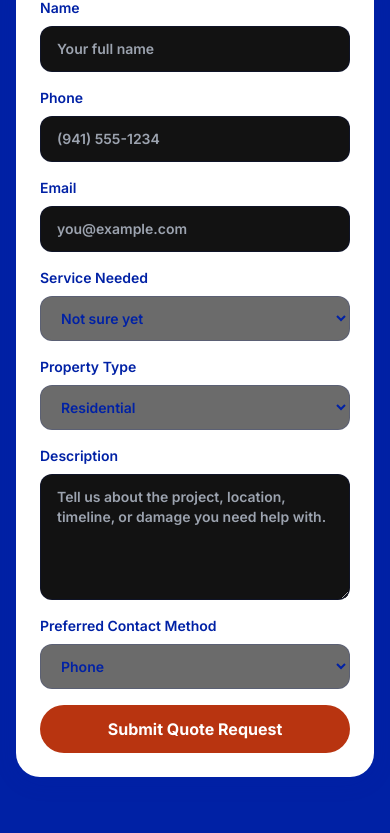
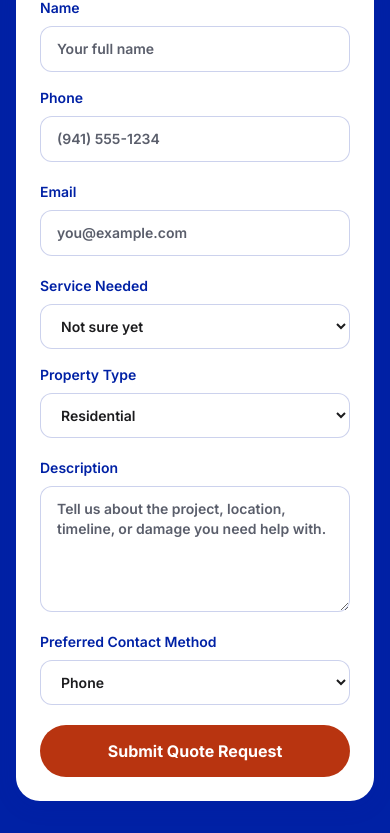
Before and after one commit to ecomstrategics/seacoast-bd, a Next.js app: page /contact in a window 390 px wide. Shown: the part 1251-2084 px from the top of the page. Built offline with nearby package versions, Linux system fonts and the light colour scheme.

Commit message:
Fix mega-menu pillar colors, redesign contact form for ADA, add Storage Containers option
All-navy pillar headings in the solutions mega menu (white on mobile),
scoped light color-scheme on the quote form to fix blue-on-grey contrast,
and add Storage Containers to the Service Needed dropdown.

```diff
--- a/src/components/Header.tsx
+++ b/src/components/Header.tsx
@@ -6,7 +6,7 @@ import { useEffect, useRef, useState } from "react";
 import { primaryNav, solutionsMega } from "@/data/navigation";
 
 const pillarLabels = { protect: "Protect", improve: "Improve", expand: "Expand" } as const;
-const pillarAccents = { protect: "text-orange", improve: "text-navy", expand: "text-copper" } as const;
+const pillarAccents = { protect: "text-navy", improve: "text-navy", expand: "text-navy" } as const;
 
 export function Header() {
   const [mobileOpen, setMobileOpen] = useState(false);
@@ -210,7 +210,7 @@ export function Header() {
       {mobileOpen && (
         <nav id="mobile-menu" className="max-h-[calc(100dvh-120px)] overflow-y-auto border-t border-white/10 bg-navy px-4 pb-24 text-white lg:hidden" aria-label="Mobile navigation">
           <div className="container space-y-1 py-3">
-            <p className="px-3 py-1.5 text-xs font-bold uppercase tracking-widest text-orange">Protect</p>
+            <p className="px-3 py-1.5 text-xs font-bold uppercase tracking-widest text-white">Protect</p>
             {solutionsMega.protect.map((link) => (
               <Link key={link.href} href={link.href} className="block rounded-lg px-3 py-2.5 text-sm font-medium text-white/90 hover:bg-white/10 hover:text-orange" onClick={() => setMobileOpen(false)}>{link.label}</Link>
             ))}
@@ -218,7 +218,7 @@ export function Header() {
             {solutionsMega.improve.map((link) => (
               <Link key={link.href} href={link.href} className="block rounded-lg px-3 py-2.5 text-sm font-medium text-white/90 hover:bg-white/10 hover:text-orange" onClick={() => setMobileOpen(false)}>{link.label}</Link>
             ))}
-            <p className="mt-3 px-3 py-1.5 text-xs font-bold uppercase tracking-widest text-copper-light">Expand</p>
+            <p className="mt-3 px-3 py-1.5 text-xs font-bold uppercase tracking-widest text-white">Expand</p>
             {solutionsMega.expand.map((link) => (
               <Link key={link.href} href={link.href} className="block rounded-lg px-3 py-2.5 text-sm font-medium text-white/90 hover:bg-white/10 hover:text-orange" onClick={() => setMobileOpen(false)}>{link.label}</Link>
             ))}
--- a/src/components/QuoteForm.tsx
+++ b/src/components/QuoteForm.tsx
@@ -42,8 +42,11 @@ export function QuoteForm({
 
   const isSubmitting = status === "submitting";
 
+  const fieldClass =
+    "rounded-xl border border-navy/20 bg-white px-4 py-3 text-charcoal placeholder:text-text-secondary transition focus:border-orange focus:outline-none focus:ring-2 focus:ring-orange/30";
+
   return (
-    <form action={formspreeUrl} method="POST" onSubmit={handleSubmit} className="grid gap-4 rounded-3xl bg-white p-6 shadow-soft">
+    <form action={formspreeUrl} method="POST" onSubmit={handleSubmit} className="grid gap-5 rounded-3xl bg-white p-6 shadow-soft md:p-8 [color-scheme:light]">
       {/* Hidden tracking fields */}
       {defaultCity && <input type="hidden" name="city" value={defaultCity} />}
       <input type="hidden" name="rep" value={repKey} />
@@ -51,30 +54,31 @@ export function QuoteForm({
       <div className="grid gap-4 md:grid-cols-2">
         <label className="grid gap-2 text-sm font-semibold text-navy">
           Name
-          <input name="name" autoComplete="name" placeholder="Your full name" required className="rounded-xl border border-navy/15 px-4 py-3" />
+          <input name="name" autoComplete="name" placeholder="Your full name" required className={fieldClass} />
         </label>
         <label className="grid gap-2 text-sm font-semibold text-navy">
           Phone
-          <input name="phone" type="tel" autoComplete="tel" placeholder="(941) 555-1234" required className="rounded-xl border border-navy/15 px-4 py-3" />
+          <input name="phone" type="tel" autoComplete="tel" placeholder="(941) 555-1234" required className={fieldClass} />
         </label>
       </div>
 
       <label className="grid gap-2 text-sm font-semibold text-navy">
         Email
-        <input name="email" type="email" autoComplete="email" placeholder="you@example.com" required className="rounded-xl border border-navy/15 px-4 py-3" />
+        <input name="email" type="email" autoComplete="email" placeholder="you@example.com" required className={fieldClass} />
       </label>
 
       <div className="grid gap-4 md:grid-cols-2">
         <label className="grid gap-2 text-sm font-semibold text-navy">
           Service Needed
-          <select name="service" defaultValue={defaultService ?? "Not sure yet"} className="rounded-xl border border-navy/15 px-4 py-3">
+          <select name="service" defaultValue={defaultService ?? "Not sure yet"} className={fieldClass}>
             <option>Not sure yet</option>
             {services.map((service) => <option key={service.slug}>{service.name}</option>)}
+            <option>Storage Containers</option>
           </select>
         </label>
         <label className="grid gap-2 text-sm font-semibold text-navy">
           Property Type
-          <select name="propertyType" className="rounded-xl border border-navy/15 px-4 py-3">
+          <select name="propertyType" className={fieldClass}>
             <option>Residential</option>
             <option>Commercial</option>
           </select>
@@ -83,23 +87,23 @@ export function QuoteForm({
 
       <label className="grid gap-2 text-sm font-semibold text-navy">
         Description
-        <textarea name="description" rows={5} placeholder="Tell us about the project, location, timeline, or damage you need help with." className="rounded-xl border border-navy/15 px-4 py-3" />
+        <textarea name="description" rows={5} placeholder="Tell us about the project, location, timeline, or damage you need help with." className={fieldClass} />
       </label>
 
       <label className="grid gap-2 text-sm font-semibold text-navy">
         Preferred Contact Method
-        <select name="contactMethod" className="rounded-xl border border-navy/15 px-4 py-3">
+        <select name="contactMethod" className={fieldClass}>
           <option>Phone</option>
           <option>Email</option>
           <option>Text</option>
         </select>
       </label>
 
-      {status === "success" && <p className="rounded-xl bg-orange/10 px-4 py-3 text-sm font-semibold text-orange">Thanks -- your quote request was sent. We will follow up shortly.</p>}
+      {status === "success" && <p className="rounded-xl bg-success/10 px-4 py-3 text-sm font-semibold text-success">Thanks -- your quote request was sent. We will follow up shortly.</p>}
       {status === "error" && <p className="rounded-xl bg-red-50 px-4 py-3 text-sm font-semibold text-red-700">Something went wrong. Please try again or call (941) 500-5431.</p>}
 
       <button
-        className="rounded-full bg-orange-deep px-6 py-3 text-center font-bold text-white transition hover:bg-copper disabled:cursor-not-allowed disabled:opacity-60"
+        className="w-full rounded-full bg-orange-deep px-6 py-3.5 text-center font-bold text-white transition hover:bg-copper disabled:cursor-not-allowed disabled:opacity-60"
         type="submit"
         disabled={isSubmitting}
       >
```
